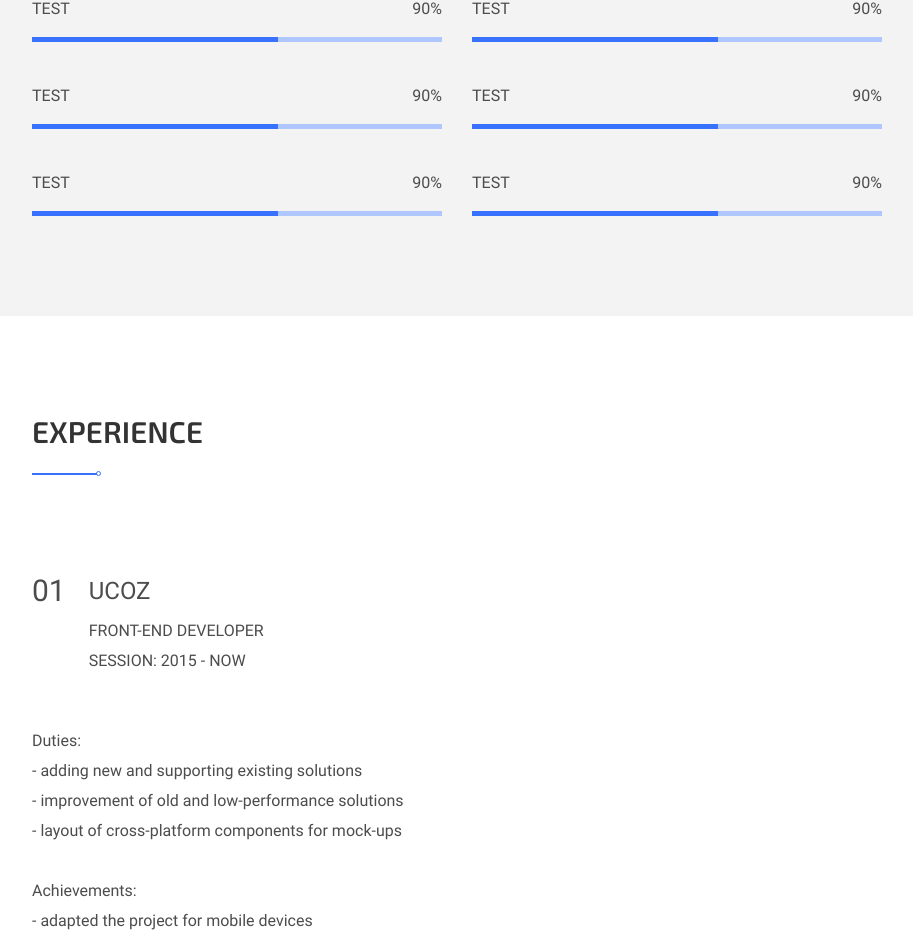
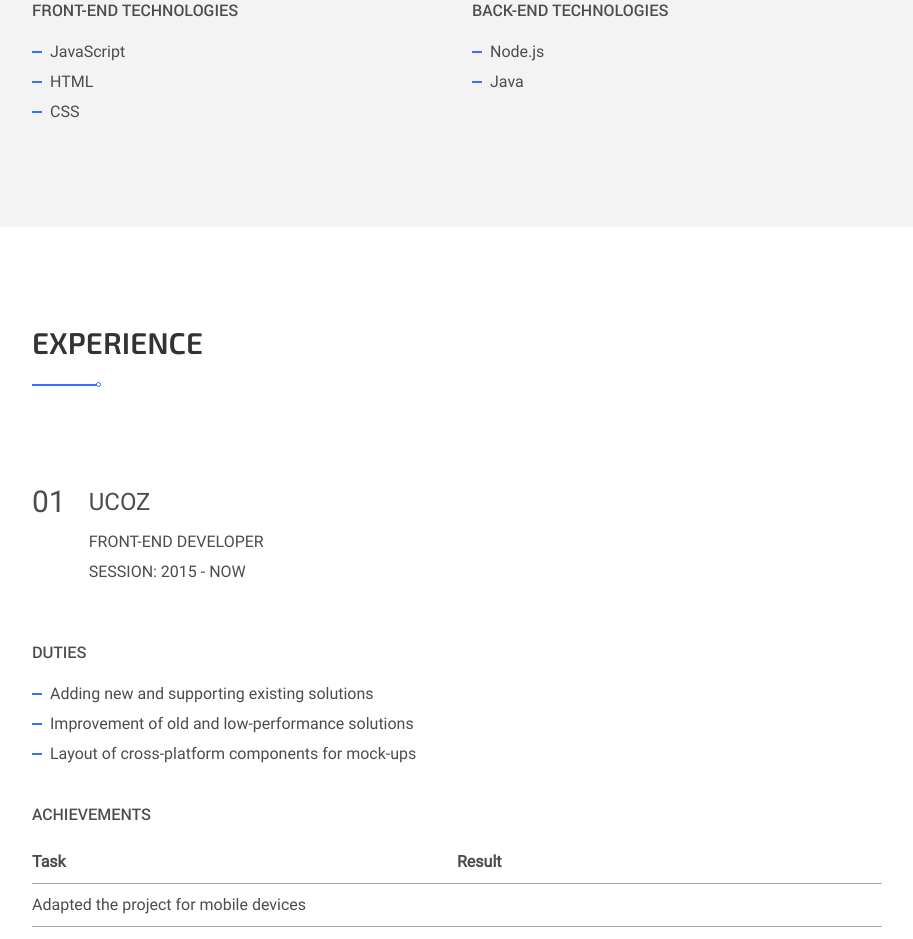
Before and after one commit to v3il/my-visit-card, a Vue app: page /#/about in a window 1280 px wide. Shown: the part 918-1857 px from the top of the page, without its empty margins (278-1191 px from the left). Built offline with nearby package versions, Linux system fonts and the light colour scheme.

Commit message:
New design for experience and skills sections

```diff
--- a/src/components/content/AboutSection.vue
+++ b/src/components/content/AboutSection.vue
@@ -10,76 +10,60 @@
             </div>
 
             <div class="skills-info-block__skills-info">
-                <div class="skills-info-block__skill-info">
-                    <div class="skills-info-block__skill-title-block">
-                        <h2 class="skills-info-block__skill-title">Test</h2>
-                        <span class="skills-info-block__skill-value">90%</span>
-                    </div>
+                <div class="skills-info-block__languages-list">
+                    <h3 class="default-title">
+                        Front-end technologies
+                    </h3>
 
-                    <div class="skills-info-block__skill-ruler-block">
-                        <div class="skills-info-block__skill-ruler-inactive"></div>
-                        <div class="skills-info-block__skill-ruler-active"></div>
-                    </div>
+                    <ul class="list">
+                        <li class="list-item">
+                            <div class="list-item__pointer"></div>
+
+                            <div class="list-item__text">
+                                JavaScript
+                            </div>
+                        </li>
+
+                        <li class="list-item">
+                            <div class="list-item__pointer"></div>
+
+                            <div class="list-item__text">
+                                HTML
+                            </div>
+                        </li>
+
+                        <li class="list-item">
+                            <div class="list-item__pointer"></div>
+
+                            <div class="list-item__text">
+                                CSS
+                            </div>
+                        </li>
+                    </ul>
                 </div>
 
-                <div class="skills-info-block__skill-info">
-                    <div class="skills-info-block__skill-title-block">
-                        <h2 class="skills-info-block__skill-title">Test</h2>
-                        <span class="skills-info-block__skill-value">90%</span>
-                    </div>
+                <div class="skills-info-block__languages-list">
+                    <h3 class="default-title">
+                        Back-end technologies
+                    </h3>
 
-                    <div class="skills-info-block__skill-ruler-block">
-                        <div class="skills-info-block__skill-ruler-inactive"></div>
-                        <div class="skills-info-block__skill-ruler-active"></div>
-                    </div>
-                </div>
+                    <ul class="list">
+                        <li class="list-item">
+                            <div class="list-item__pointer"></div>
 
-                <div class="skills-info-block__skill-info">
-                    <div class="skills-info-block__skill-title-block">
-                        <h2 class="skills-info-block__skill-title">Test</h2>
-                        <span class="skills-info-block__skill-value">90%</span>
-                    </div>
+                            <div class="list-item__text">
+                                Node.js
+                            </div>
+                        </li>
 
-                    <div class="skills-info-block__skill-ruler-block">
-                        <div class="skills-info-block__skill-ruler-inactive"></div>
-                        <div class="skills-info-block__skill-ruler-active"></div>
-                    </div>
-                </div>
+                        <li class="list-item">
+                            <div class="list-item__pointer"></div>
 
-                <div class="skills-info-block__skill-info">
-                    <div class="skills-info-block__skill-title-block">
-                        <h2 class="skills-info-block__skill-title">Test</h2>
-                        <span class="skills-info-block__skill-value">90%</span>
-                    </div>
-
-                    <div class="skills-info-block__skill-ruler-block">
-                        <div class="skills-info-block__skill-ruler-inactive"></div>
-                        <div class="skills-info-block__skill-ruler-active"></div>
-                    </div>
-                </div>
-
-                <div class="skills-info-block__skill-info">
-                    <div class="skills-info-block__skill-title-block">
-                        <h2 class="skills-info-block__skill-title">Test</h2>
-                        <span class="skills-info-block__skill-value">90%</span>
-                    </div>
-
-                    <div class="skills-info-block__skill-ruler-block">
-                        <div class="skills-info-block__skill-ruler-inactive"></div>
-                        <div class="skills-info-block__skill-ruler-active"></div>
-                    </div>
-                </div>
-
-                <div class="skills-info-block__skill-info">
-                    <div class="skills-info-block__skill-title-block">
-                        <h2 class="skills-info-block__skill-title">Test</h2>
-                        <span class="skills-info-block__skill-value">90%</span>
-                    </div>
-
-                    <div class="skills-info-block__skill-ruler-block">
-                        <div class="skills-info-block__skill-ruler-inactive"></div>
-                        <div class="skills-info-block__skill-ruler-active"></div>
-                    </div>
+                            <div class="list-item__text">
+                                Java
+                            </div>
+                        </li>
+                    </ul>
                 </div>
             </div>
         </div>
@@ -94,20 +78,76 @@
             </div>
 
             <div class="experience-info-block__experience-list-block">
-                <div
-                    class="experience-info-block__experience-info"
-                    v-for="(experiencePlace, index) in experiencePlaces"
-                >
+                <div class="experience-info-block__experience-info">
                     <div class="experience-info-block__experience-summary">
-                        <div class="experience-info-block__experience-counter">0{{index + 1}}</div>
+                        <div class="experience-info-block__experience-counter">01</div>
                         <div class="experience-info-block__experience-name-block">
-                            <h1 class="experience-info-block__experience-name">{{experiencePlace.name}}</h1>
-                            <h3 class="experience-info-block__experience-degree">{{experiencePlace.profession}}</h3>
-                            <h3 class="experience-info-block__experience-period">{{experiencePlace.session}}</h3>
+                            <h1 class="experience-info-block__experience-name">uCoz</h1>
+                            <h3 class="experience-info-block__experience-degree">Front-end developer</h3>
+                            <h3 class="experience-info-block__experience-period">Session: 2015 - NOW</h3>
                         </div>
                     </div>
 
-                    <div class="experience-info-block__experience-description" v-html="experiencePlace.description">                    </div>
+                    <div class="experience-info-block__experience-description experience-description">
+                        <h3 class="default-title">
+                            Duties
+                        </h3>
+
+                        <ul class="list">
+                            <li class="list-item">
+                                <div class="list-item__pointer"></div>
+
+                                <div class="list-item__text">
+                                    Adding new and supporting existing solutions
+                                </div>
+                            </li>
+
+                            <li class="list-item">
+                                <div class="list-item__pointer"></div>
+
+                                <div class="list-item__text">
+                                    Improvement of old and low-performance solutions
+                                </div>
+                            </li>
+
+                            <li class="list-item">
+                                <div class="list-item__pointer"></div>
+
+                                <div class="list-item__text">
+                                    Layout of cross-platform components for mock-ups
+                                </div>
+                            </li>
+                        </ul>
+
+                        <h3 class="experience-description__achievements-title default-title">
+                            Achievements
+                        </h3>
+
+                        <table class="experience-description__achievements-table achievements-table">
+                            <thead class="achievements-table__head">
+                            <tr class="achievements-table__title-row">
+                                <th class="achievements-table__th">Task</th>
+                                <th class="achievements-table__th">Result</th>
+                            </tr>
+                            </thead>
+
+                            <tbody class="achievements-table__body">
+                            <tr class="achievements-table__item">
+                                <td class="achievements-table__item__task">Adapted the project for mobile devices</td>
+                                <td class="achievements-table__item__result"></td>
+                            </tr>
+                            <tr class="achievements-table__item">
+                                <td class="achievements-table__item__task">Translated the project to the ES2015-modules</td>
+                                <td class="achievements-table__item__result"></td>
+                            </tr>
+                            <tr class="achievements-table__item">
+                                <td class="achievements-table__item__task">Started
+                                    replacement of jQuery by Vue</td>
+                                <td class="achievements-table__item__result"></td>
+                            </tr>
+                            </tbody>
+                        </table>
+                    </div>
                 </div>
             </div>
         </div>
@@ -249,23 +289,6 @@
                         description: "Entered after the 9th grade. Graduation work: Creating of Android application of a travel agency"
                     }
                 ],
-
-                experiencePlaces: [
-                    {
-                        name: "uCoz",
-                        profession: "Front-end developer",
-                        session: "Session: 2015 - NOW",
-                        description: `Duties:<br>
-- adding new and supporting existing solutions<br>
-- improvement of old and low-performance solutions<br>
-- layout of cross-platform components for mock-ups<br>
-<br>
-Achievements:<br>
-- adapted the project for mobile devices<br>
-- translated the project's front-end to the ES2015-modules, Webpack; started
-replacement of jQuery by Vue<br>`
-                    }
-                ],
             }
         },
 
@@ -351,52 +374,20 @@ replacement of jQuery by Vue<br>`
         justify-content: space-between;
     }
 
-    .skills-info-block__skill-info {
+    .skills-info-block__languages-list {
         flex-basis: calc(50% - 15px);
-        margin-bottom: 40px;
     }
 
-    .skills-info-block__skill-info:nth-last-child(-n + 2) {
-        margin-bottom: 0;
+    @media screen and (max-width: 750px) {
+        .skills-info-block__languages-list {
+            flex-basis: 100%;
+        }
+
+        .skills-info-block__languages-list:last-child {
+            margin-top: 18px;
+        }
     }
 
-    .skills-info-block__skill-title-block {
-        display: flex;
-        justify-content: space-between;
-        align-items: center;
-    }
-
-    .skills-info-block__skill-title, .skills-info-block__skill-value {
-        font-size: 16px;
-        font-weight: 400;
-        line-height: 27px;
-        color: #4c4c4c;
-        text-transform: uppercase;
-    }
-
-    .skills-info-block__skill-ruler-block {
-        margin-top: 15px;
-        height: 5px;
-        position: relative;
-    }
-
-    .skills-info-block__skill-ruler-inactive, .skills-info-block__skill-ruler-active {
-        height: inherit;
-        position: absolute;
-        top: 0;
-        left: 0;
-        bottom: 0;
-        right: 0;
-    }
-
-    .skills-info-block__skill-ruler-inactive {
-        background-color: #b0c6ff;
-    }
-
-    .skills-info-block__skill-ruler-active {
-        background-color: #3971ff;
-        width: 60%;
-    }
     /* SKILLS */
 
     /* EDUCATION */
@@ -507,6 +498,54 @@ replacement of jQuery by Vue<br>`
         text-transform: uppercase;
     }
 
+    .default-title {
+        text-decoration: none;
+        text-transform: uppercase;
+        line-height: 30px;
+        font-size: 16px;
+        color: #4c4c4c;
+        font-family: RobotoMedium;
+        font-weight: 500;
+        margin-bottom: 12px;
+    }
+
+    .list {
+        list-style: none;
+    }
+
+    .list-item {
+        display: flex;
+        align-items: center;
+    }
+
+    .list-item__pointer {
+        width: 10px;
+        height: 2px;
+        background-color: #3971ff;
+        margin-right: 8px;
+    }
+
+    .experience-description__achievements-title {
+        margin-top: 30px;
+    }
+
+    .experience-description__achievements-table {
+        text-align: left;
+        border-collapse: collapse;
+        width: 100%;
+    }
+
+    .achievements-table__item__task,
+    .achievements-table__item__result,
+    .achievements-table__th {
+        border-bottom: 1px solid #a7a7a7;
+        padding: 6px 0;
+    }
+
+    .achievements-table__item__task {
+        width: 50%;
+    }
+
     .experience-info-block__experience-description {
         font-size: 16px;
         line-height: 30px;
@@ -573,7 +612,6 @@ replacement of jQuery by Vue<br>`
     .contact-info-block__socials-block {
         margin-top: 50px;
         display: flex;
-
     }
 
     .contact-info-block__social-item {
```
